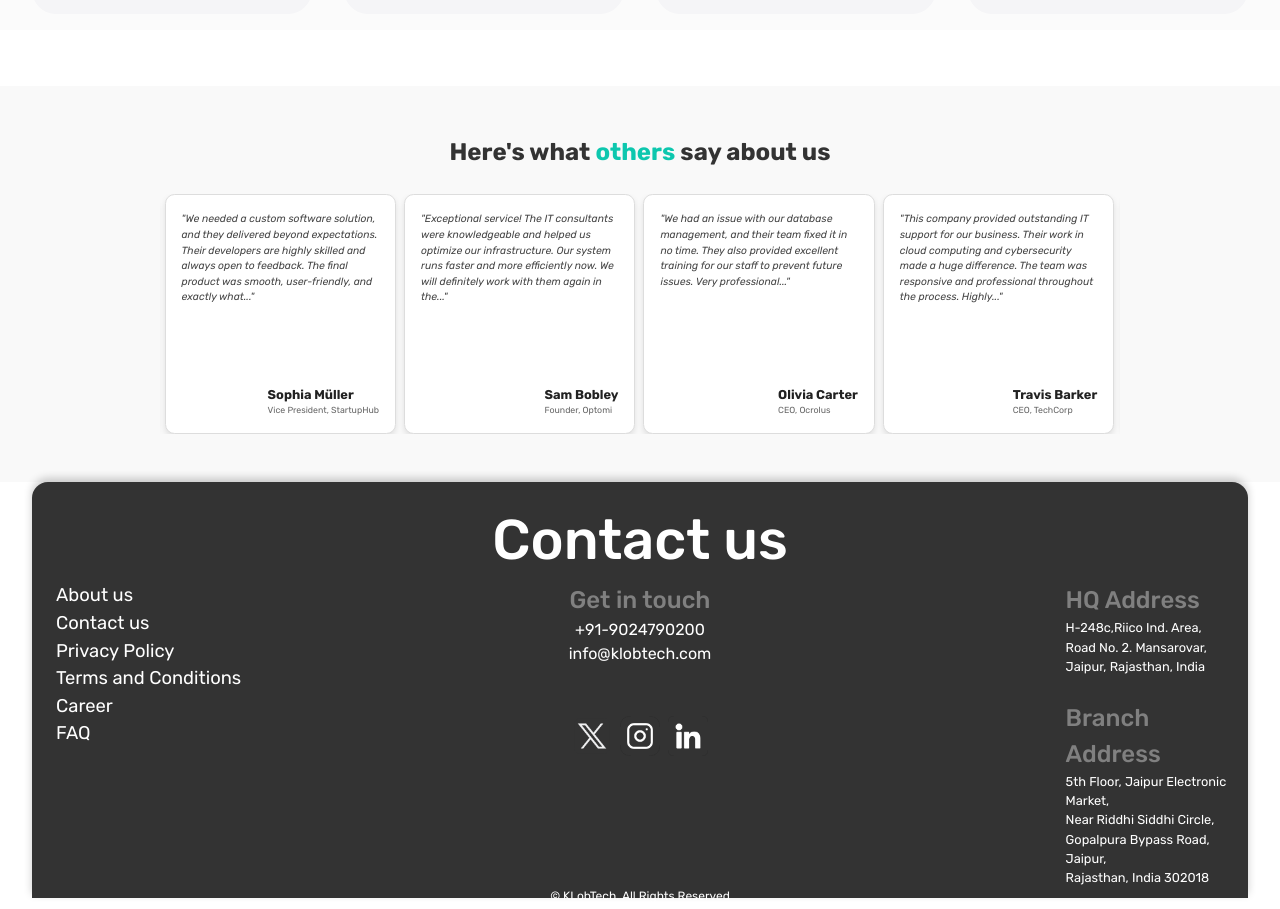
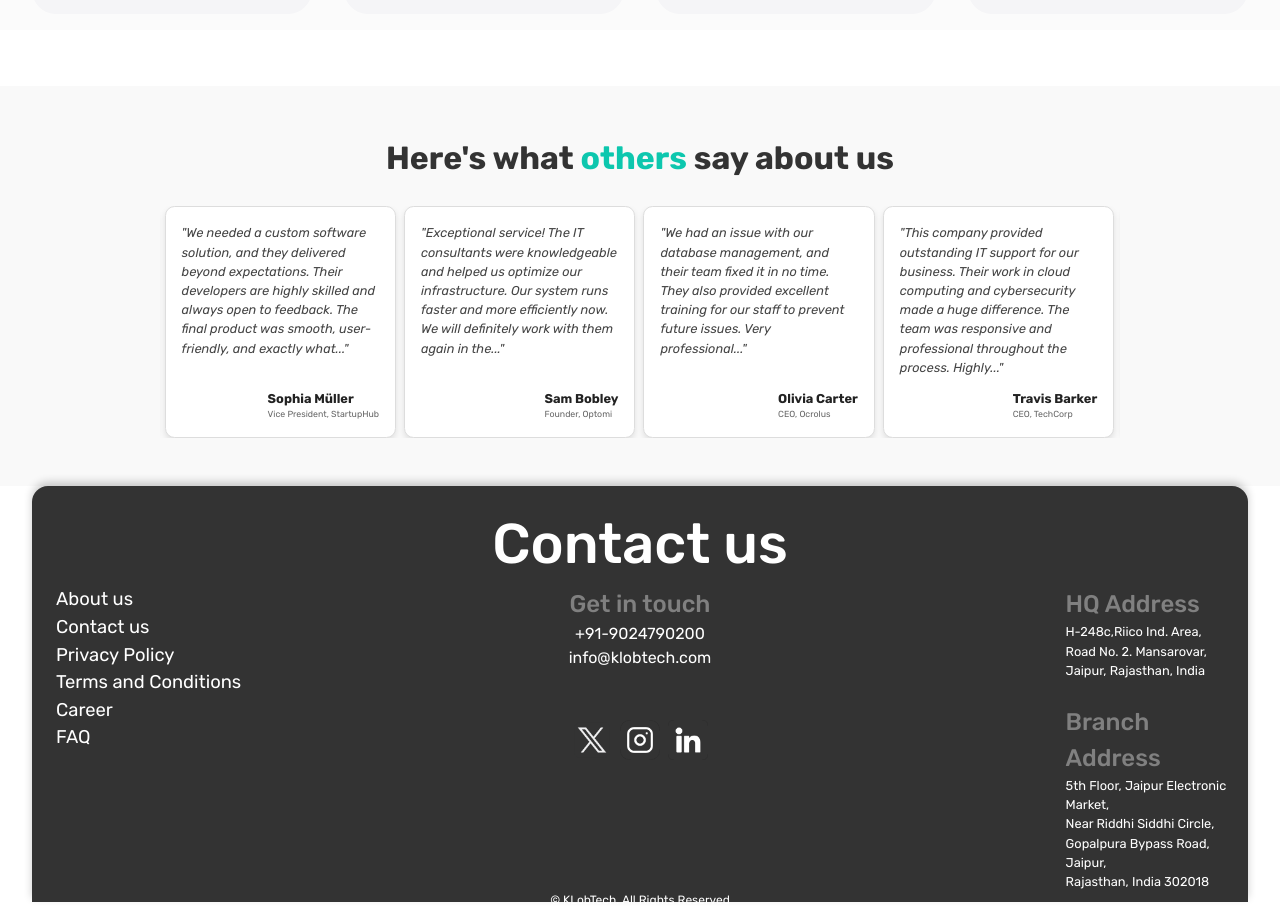
Before and after one commit to hemantsony09/KloBTech-webiste-testing, a React (Vite) app: page / in a window 1280 px wide. Shown: the part 2240-3149 px from the top of the page. Built offline with nearby package versions, Linux system fonts and the light colour scheme.

Commit message:
fix ui issue in review section

```diff
--- a/src/Testimonials.css
+++ b/src/Testimonials.css
@@ -17,7 +17,7 @@
 }
 
 .reviews-heading {
-  font-size: 3rem;
+  font-size: 4rem;
   color: #333;
   font-weight: 700;
 }
@@ -47,6 +47,9 @@
   transition: transform 0.3s ease;
   text-align: left;
 }
+.review-feedback {
+  font-size: 1.6rem !important;
+}
 
 .review-card:hover {
   transform: translateY(-5px);
@@ -69,7 +72,10 @@
   font-size: 1.1rem;
   color: #666;
 }
-
+.slick-track div:focus-visible{
+  outline: none;
+  border: none;
+}
 /* Responsive Design */
 @media (max-width: 1024px) {
   .reviews-heading {
--- a/src/Testimonials.jsx
+++ b/src/Testimonials.jsx
@@ -88,7 +88,7 @@ const Reviews = () => {
                 animate={{ opacity: 1, y: 0 }}
                 transition={{ duration: 0.5 }}
 
-                className="review-card h-[300px] !flex flex-col  justify-between items-end "
+                className="review-card h-[290px] !flex flex-col  justify-between items-end "
               >
                 <div>
 
```
